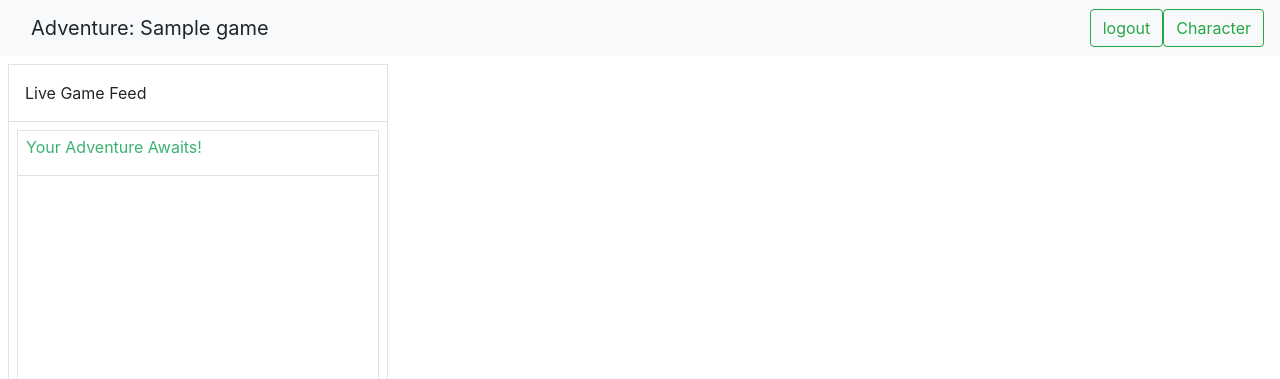
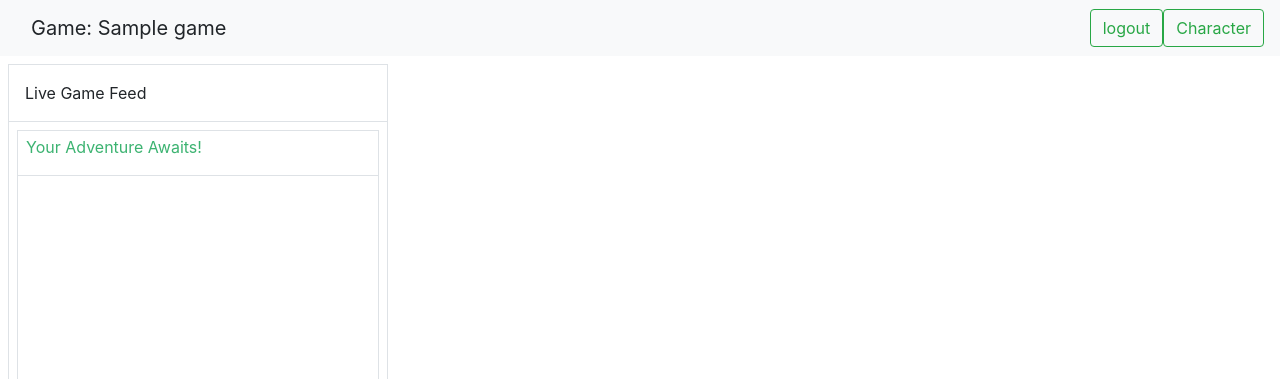
Before and after one commit to hsojseven/COMP422_TTRPG, a Flask app: template templates/gameScreen.html in a window 1280 px wide. Shown: the top 379 px of the page. Run offline with Flask 2, Linux system fonts and the light colour scheme; the template is opened without the code that fills it: values that come from a table or form of the project are taken from there, others are empty; tables that the repository leaves empty hold one stand-in row (values such as "Sample post"); parts of the project's set-up code (start-up, migrations or seed data) failed here and were passed over; some libraries are stand-ins or nearby versions.

Commit message:
game screen page title changed

```diff
--- a/templates/gameScreen.html
+++ b/templates/gameScreen.html
@@ -7,11 +7,12 @@
         <!-- Bootstrap CSS -->
         <link rel="stylesheet" href="https://stackpath.bootstrapcdn.com/bootstrap/4.3.1/css/bootstrap.min.css" integrity="sha384-ggOyR0iXCbMQv3Xipma34MD+dH/1fQ784/j6cY/iJTQUOhcWr7x9JvoRxT2MZw1T" crossorigin="anonymous">
         <script src="{{url_for('static', filename='gameScreen.js')}}"></script>
+        <title> In-Game: {{game.name}} </title>
     </head>
     <header>
         <nav class="navbar navbar-expand-sm navbar-light bg-light">
           <div class="container-fluid">
-            <a class="navbar-brand"> Adventure: {{game.name}} </a>
+            <a class="navbar-brand"> Game: {{game.name}} </a>
           </div>
           <div class="d-flex">
             <button style="" class="btn btn-outline-success my-2 my-sm-0" type="logout" href="/"> logout </button>
```
